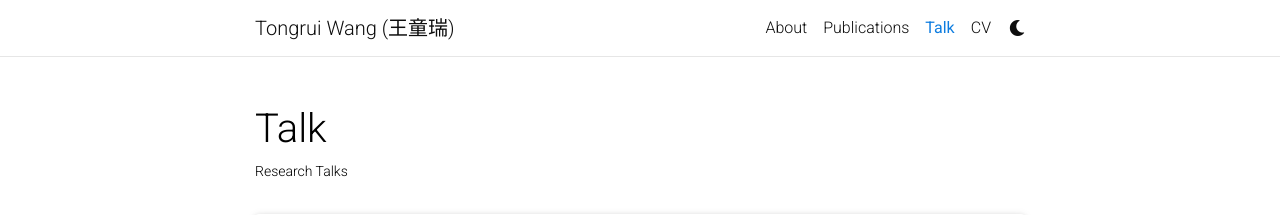
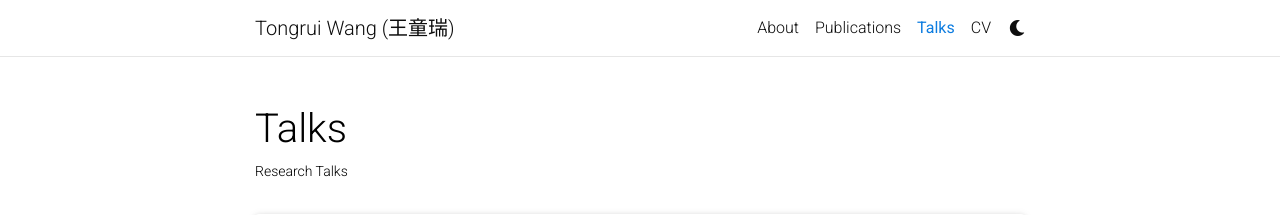
Before and after one commit to XilunL/XilunL.github.io, a Jekyll site: the page built from _pages/teaching.md, in a window 1280 px wide and 1378 px high. Shown: the top 215 px of the window. Built offline with Jekyll 4.4.1, drawn with Linux system fonts in a browser that asks for light colours; comment, search, counter and statistics services are not loaded; a style sheet for code colours, icons or effects is not loaded.

Commit message:
Update teaching.md

```diff
--- a/_pages/teaching.md
+++ b/_pages/teaching.md
@@ -1,7 +1,7 @@
 ---
 layout: page
-permalink: /talk/
-title: Talk
+permalink: /talks/
+title: Talks
 description: Research Talks
 nav: true
 nav_order: 3
```
